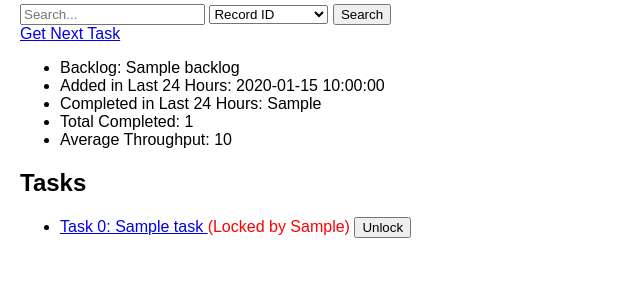
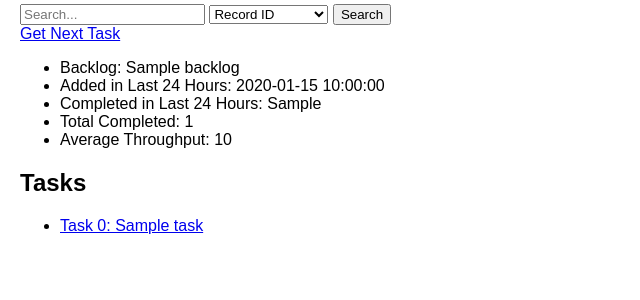
Before and after one commit to LSrihith/DataStewardship, a Flask app: template templates/queue.html in a window 1280 px wide. Shown: the part 278-578 px from the top of the page, without its empty margins (0-640 px from the left). Run offline with Flask 3, Linux system fonts and the light colour scheme; the visitor is signed in with stand-in values (Sample User, id 1); the template is opened without the code that fills it: most values are stand-ins (such as "Sample title", 1, 10 or a date in 2020).

Commit message:
Update queue.html

```diff
--- a/templates/queue.html
+++ b/templates/queue.html
@@ -52,24 +52,16 @@
         <h2>Tasks</h2>
         <ul>
             {% for task in tasks %}
-                <li>
-                    <!-- Display the task as a link to its detail page -->
-                    <a href="{{ url_for('task', queue_name=queue_name, task_id=loop.index0) }}">
-                        Task {{ loop.index0 }}: {{ task }}
-                    </a>
-
-                    <!-- Show if locked_by is not None -->
-                    {% if task['locked_by'] %}
-                        <span style="color:red;">(Locked by {{ task['locked_by'] }})</span>
-                        <!-- Admin-only unlock button -->
-                        {% if session.get('role') == 'admin' %}
-                            <form action="{{ url_for('admin_unlock', queue_name=queue_name, task_id=loop.index0) }}"
-                                  method="POST" style="display:inline;">
-                                <button type="submit">Unlock</button>
-                            </form>
-                        {% endif %}
-                    {% endif %}
-                </li>
+                <!-- Only display if Status != 'Completed' -->
+                {% if task['Status'] != 'Completed' %}
+                    <li>
+                        <!-- Link to the task detail page -->
+                        <a href="{{ url_for('task', queue_name=queue_name, task_id=loop.index0) }}">
+                            Task {{ loop.index0 }}: {{ task }}
+                        </a>
+                        <!-- If you don't want to show locking info at all, remove it -->
+                    </li>
+                {% endif %}
             {% endfor %}
         </ul>
     </div>
```
